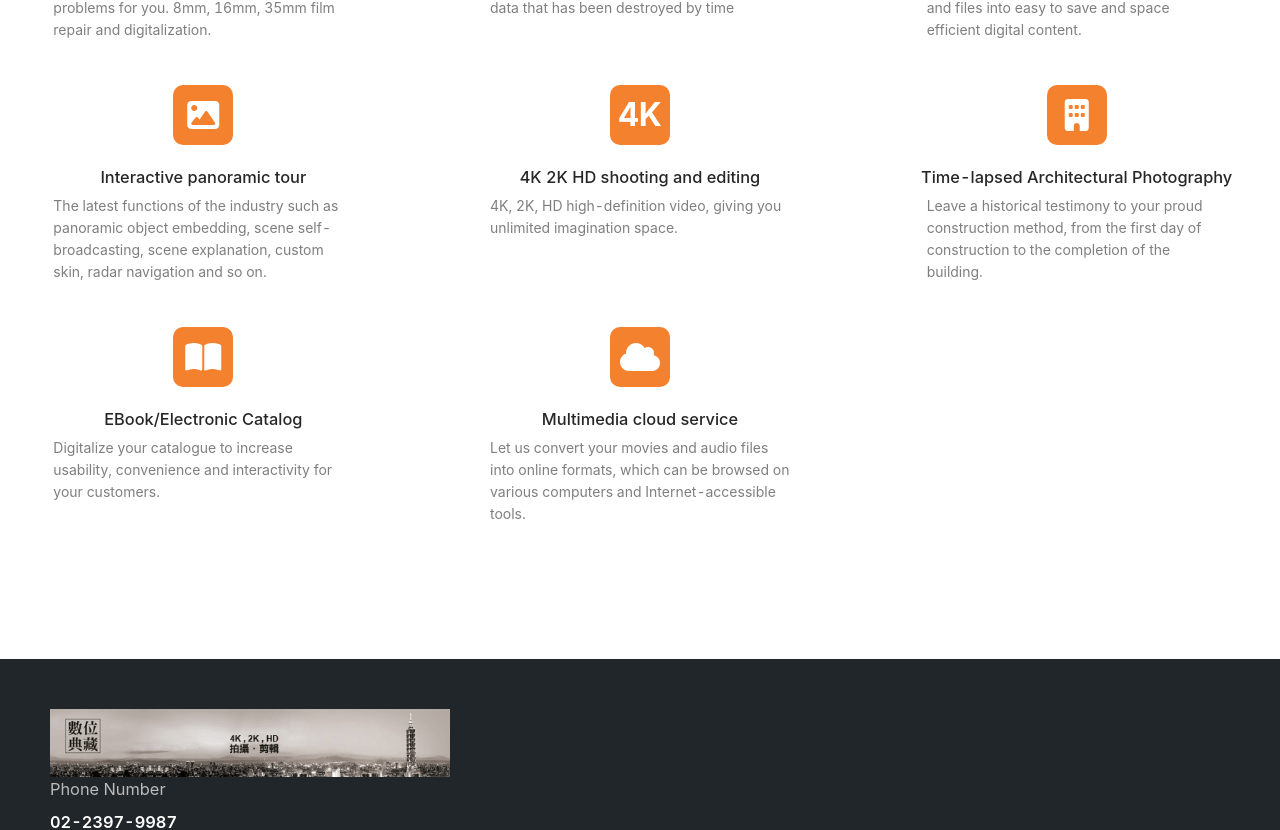
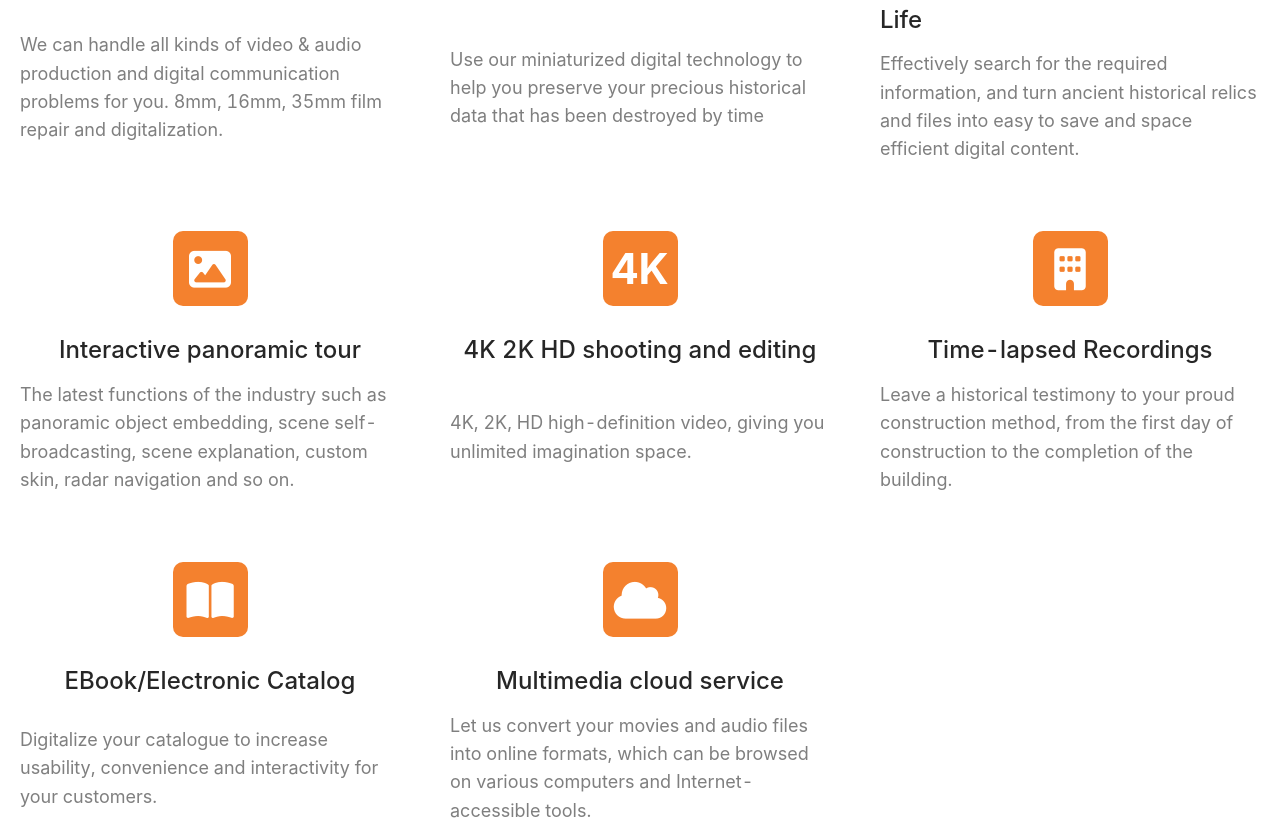
Before and after one commit to serpient/goodspeed-en, a React (Create React App) app: page / in a window 1280 px wide. Shown: the part 970-1800 px from the top of the page. Built offline with nearby package versions, Linux system fonts and the light colour scheme.

Commit message:
Adjust home page services styling

```diff
--- a/src/UI/Footer.scss
+++ b/src/UI/Footer.scss
@@ -12,6 +12,7 @@
     width: 400px;
     max-width: 100vw;
     object-fit: contain;
+    margin-bottom: 50px;
   }
   .footer-data {
     h1 {
--- a/src/homePage/HomePage.scss
+++ b/src/homePage/HomePage.scss
@@ -12,7 +12,7 @@
     }
     img {
       width: 100%;
-      height: inherit;
+      height: 700px;
       object-fit: cover;
     }
     p {
@@ -28,42 +28,47 @@
   }
 
   .home-page--services--container {
+    padding: 20px;
     max-width: $max-width;
     margin: 100px auto;
   }
   .home-page--services {
     display: grid;
     grid-template-columns: repeat(auto-fill, minmax(300px, 1fr));
-    grid-gap: 30px;
+    grid-gap: 50px;
     .service {
       display: grid;
       grid-template-columns: 1fr;
-      grid-template-rows: 80px 30px auto;
+      grid-template-rows: 100px auto auto;
       align-items: start;
       justify-items: center;
     }
+    h3 {
+      font-size: 24px;
+    }
     p {
-      max-width: 300px;
+      max-width: 80vw;
+      font-size: 18px;
     }
     .icon--container {
       display: grid;
       box-sizing: border-box;
       background-color: $theme-color;
-      width: 60px;
-      height: 60px;
+      width: 75px;
+      height: 75px;
       border-radius: 10px;
       align-items: center;
       justify-items: center;
 
       .icon--4k {
         color: white;
-        font-size: 32px;
+        font-size: 42px;
         font-weight: bold;
       }
     }
     i {
       display: block;
-      font-size: 32px;
+      font-size: 42px;
       color: white;
     }
   }
--- a/src/homePage/index.js
+++ b/src/homePage/index.js
@@ -54,7 +54,7 @@ const HomePage = (props) => {
     },
     {
       icon: 'fas fa-building',
-      title: `Time-lapsed Architectural Photography`,
+      title: `Time-lapsed Recordings`,
       link: '/service/time-lapse',
       subtext: `Leave a historical testimony to your proud construction method, from the first day of construction to the completion of the building.`,
     },
@@ -74,7 +74,7 @@ const HomePage = (props) => {
   return (
     <Page location={props.location}>
       <section className="home-page--container">
-        <Carousel dotPosition="right">
+        <Carousel autoplay={true} dotPosition="right">
           {carouselItems.map((item) => {
             return (
               <div>
```
